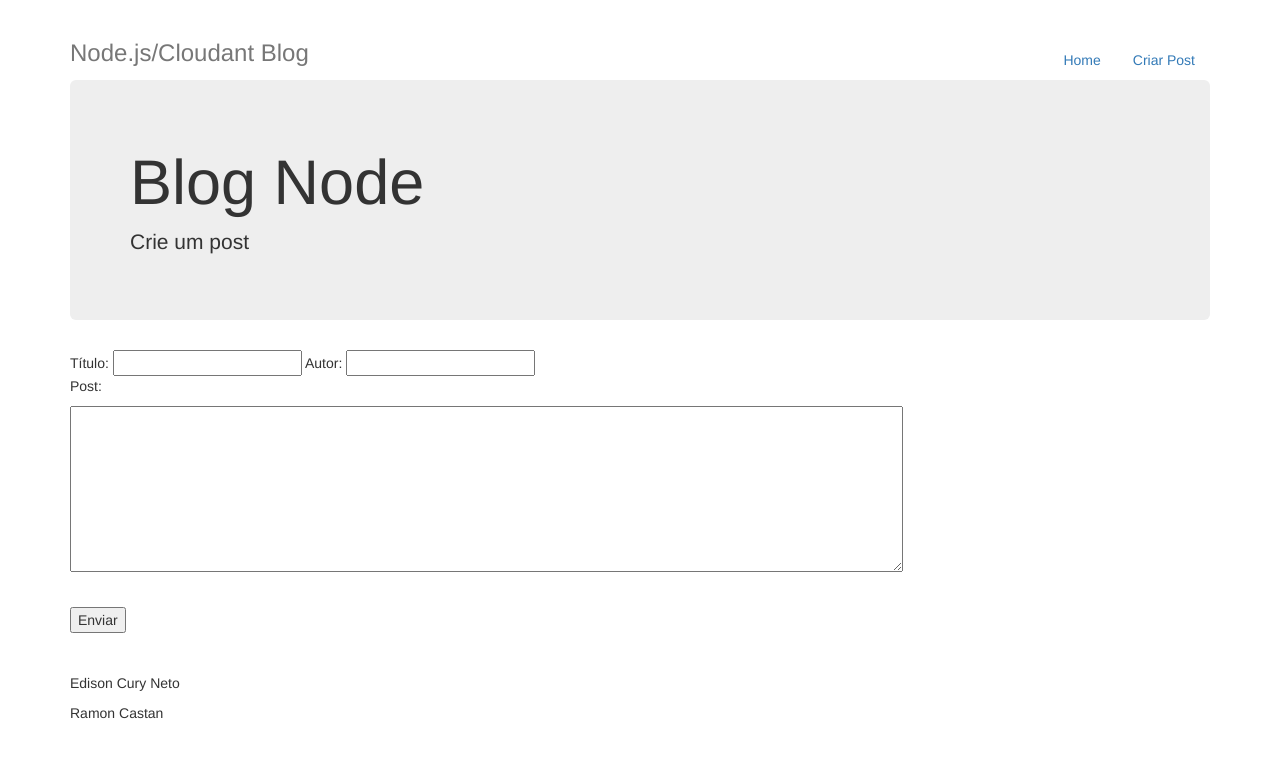
After one commit to BluemixBrasil/tutorialExpress, a Node server app: page /create in a window 1280 px wide. The commit adds this page. Shown: the top 758 px of the page. Run offline with Node 20, Linux system fonts and the light colour scheme.

Commit message:
CRUD ops

```diff
--- a/app.js
+++ b/app.js
@@ -1,72 +1,106 @@
 /* app.js */
-var PORT = 3000;
-const app = require('express')()
+const app = require('express')();
 
-const posts = [
-    {
-        id: 1,
-        author: 'Edi',
-        title: 'Templates',
-        body: 'Blog post number 1'
-    },
-    {
-        id: 2,
-        author: 'Carol',
-        title: 'Another set of templates',
-        body: 'Blog number 2'
-    }
-];
+var cloudant = require('cloudant')('https://16a38da7-1ac7-4202-b583-e9689da37bfb-bluemix:f1841b46949345eab60c77cd65ca9ee161fefffc27f1356da00f995b197b6a6d@16a38da7-1ac7-4202-b583-e9689da37bfb-bluemix.cloudant.com');
 
-const locations = [
-    {
-        city: 'SaoPaulo',
-        stores: 2
-    },
-    {
-        city: 'Campinas',
-        stores: 1
-    }
-];
+cloudant = cloudant.db.use('posts');
 
+
+var bodyParser = require('body-parser');
+app.use(bodyParser.json());
+app.use(bodyParser.urlencoded({ extended: true }));
 // set the view engine to ejs
 app.set('view engine', 'ejs');
 
+var posts;
+
 // home page
 app.get('/', (req,res) => {
-     res.render('home', {posts: posts})
-})
+    cloudant.find({
+	 	"selector":{
+	 		"_id":{"$gt":null}
+	 	},
+	 	"fields":[
+	 	"id","author","title","body"
+	 	]
+	 },function(err,data){
+	 	if(!err){
+            posts = data.docs;
+	 		res.render('home',{posts:posts});
+	 		return;
+	 	}
+	 	console.log(err);
+	 });
 
-// blog post
+});
 
-app.get('/post/:id', (req,res) => {
-    const post = posts.filter((post) => {
-        return post.id == req.params.id
-    })[0]
+app.get('/create',(req,res) => {
+    res.render('create-post');
 
-// render post.ejs
-    res.render('post', {
+});
+
+
+app.post('/create',(req,res) => {
+    console.log(req.body);
+    res.render('create-post');
+    cloudant.insert(req.body,function(err,body){
+       if(!err) console.log(body);
+    });
+});
+
+
+app.get('/post/:title', (req,res) => {
+    var title = req.params.title;
+     cloudant.find({
+	 	"selector":{
+	 		"title":{"$eq":title}
+	 	},
+	 	"fields":[
+	 	"id","author","title","body"
+	 	]
+	 },function(err,data){
+	 	if(!err){
+            var post = data.docs[0];
+            // render post.ejs
+            res.render('post', {
                            author: post.author,
                            title: post.title,
                            body: post.body
                            })
-})
+	 		return;
+	 	}
+	 	console.log(err);
+	 });
+});
 
-// blog locations
-app.get('/store', (req,res) => {
-    res.render('store', {locations: locations})
-})
+app.post('/delete', (req,res) => {
 
-app.get('/locations/:city', (req,res) => {
-    const locations = locations.filter((locations) => {
-        return locations.city == req.params.city
-    })[0]
+    var title = req.body.title;
 
-// render blog locations
-    res.render('locations', {
-        city: locations.city,
-        stores: locations.stores
-    })
+    cloudant.find({
+	 	"selector":{
+	 		"title":{"$eq":title}
+	 	},
+	 	"fields":[
+	 	"_id","_rev"
+	 	]
+	 },function(err,data){
+	 	if(!err){
+            var doc_id = data.docs[0]._id;
+            var doc_rev = data.docs[0]._rev;
 
-})
-app.listen(PORT);
+            cloudant.destroy(doc_id,doc_rev,function(err){
+                if(!err) console.log("document deleted");
+
+            });
+
+	 		return;
+	 	}
+	 	console.log(err);
+	 });
+
+});
+
+
+app.listen(3000);
 console.log("Listening on PORT 3000");
--- a/package.json
+++ b/package.json
@@ -5,7 +5,9 @@
   "main": "app.js",
   "dependencies": {
     "ejs": "^2.5.6",
-    "express": "^4.15.2"
+    "express": "^4.15.2",
+    "cloudant":"latest",
+    "body-parser":"latest"
   },
   "devDependencies": {},
   "scripts": {
--- /dev/null
+++ b/views/create-post.ejs
@@ -0,0 +1,60 @@
+<!-- views/post.ejs -->
+<!DOCTYPE html>
+<html>
+    <head>
+        <meta charset="utf-8">
+        <title>Criar Post | Node.js Blog</title>
+        <link rel="stylesheet" href="https://maxcdn.bootstrapcdn.com/bootstrap/3.3.6/css/bootstrap.min.css">
+        <style>
+            body {
+                padding-top: 20px;
+                padding-bottom: 20px;
+            }
+        </style>
+
+        <script>
+        var sent = function(){
+            alert("Post Criado");
+        }
+        </script>
+    </head>
+
+    <body>
+
+    <div class="container">
+        <%- include('partials/navbar') %>
+        <div class="jumbotron">
+            <h1>Blog Node</h1>
+            <p class="lead">Crie um post</p>
+        </div>
+
+
+        <div class="row">
+            <div class="col-lg-12">
+
+            <form action="/create" method="post" >
+            <fieldset>
+                Título: <input type="text" name="title" required>
+                Autor: <input type="text" name="author" required><br>
+                <p>Post:</p>
+                <textarea name="body" rows="8" cols="100" required></textarea>
+
+                <p style="padding:10px;"></p>
+
+                <input type="submit" value="Enviar" onclick="sent();">
+                </fieldset>
+            </form>
+
+            </div>
+        </div>
+
+
+        <p style="padding:15px;"></p>
+
+
+        <%- include('partials/footer') %>
+    </div>
+
+</body>
+
+</html>
--- a/views/partials/footer.ejs
+++ b/views/partials/footer.ejs
@@ -1,4 +1,5 @@
 <!-- views/partial/footer.ejs -->
 <footer class="footer">
     <p>Edison Cury Neto</p>
+    <p>Ramon Castan</p>
 </footer>
--- a/views/partials/navbar.ejs
+++ b/views/partials/navbar.ejs
@@ -3,8 +3,8 @@
     <nav>
         <ul class="nav nav-pills pull-right">
             <li role="presentation"><a href="/">Home</a></li>
-            <li role="presentation"><a href="/store">Stores</a></li>
+            <li role="presentation"><a href="/create">Criar Post</a></li>
         </ul>
-        <h3 class="text-muted">Node.js WebPage</h3>
+        <h3 class="text-muted">Node.js/Cloudant Blog </h3>
     </nav>
 </div>
```
Also changed, not shown: views/home.ejs (+7 -5 lines), views/partials/locations.ejs (deleted, +0 -28 lines), views/post.ejs (+20 -3 lines), views/store.ejs (deleted, +0 -44 lines).
